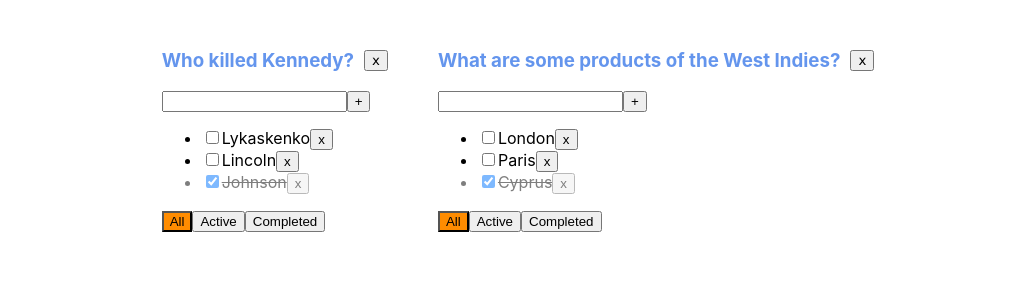
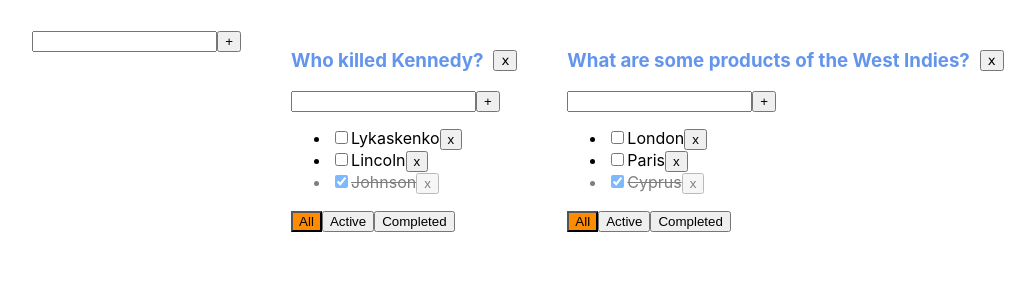
Before and after one commit to MariaSyrokvash/todoList, a React (Create React App) app: page / in a window 1280 px wide. Shown: the top 300 px of the page, without its empty margins (97-1132 px from the left). Built offline with nearby package versions, Linux system fonts and the light colour scheme.

Commit message:
feat: adding new ToDo List

```diff
--- a/src/AddItemForm.tsx
+++ b/src/AddItemForm.tsx
@@ -0,0 +1,43 @@
+import React, {ChangeEvent, KeyboardEvent, useState} from 'react';
+
+type AddItemFormPropsType = {
+	addItem: (title: string) => void
+}
+
+function AddItemForm(props: AddItemFormPropsType) {
+	const [newTaskTitle, setTitle] = useState('');
+	const [error, setError] = useState<string | null>(null);
+	const onChangeHandler = (event: ChangeEvent<HTMLInputElement>) => {setTitle(event.currentTarget.value)}
+	const onKeyPressHandler = (event: KeyboardEvent<HTMLInputElement>) => {
+		setError(null);
+
+		if (newTaskTitle.trim() !== '') {
+			if (event.key === 'Enter') {
+				props.addItem(newTaskTitle);
+				setTitle('');
+			}
+		} else {
+			setError('This field is required')
+		}
+	}
+	const onCLickAddTaskHandler = () => {
+		if (newTaskTitle.trim() !== '') {
+			props.addItem(newTaskTitle.trim());
+			setTitle('');
+		} else {
+			setError('This field is required')
+		}
+	}
+
+	return (
+		<div>
+			<input value={newTaskTitle} onChange={onChangeHandler} onKeyPress={onKeyPressHandler}
+						 className={error ? 'input-error' : ''}/>
+			<button onClick={onCLickAddTaskHandler}>+</button>
+			<div>      {error && <div className='error-message'>{error}</div>} </div>
+		</div>
+	)
+}
+
+
+export default AddItemForm
--- a/src/App.tsx
+++ b/src/App.tsx
@@ -2,21 +2,19 @@ import React, {useState} from 'react';
 import './App.css';
 import {TodoList} from './TodoList';
 import {v1} from 'uuid';
+import AddItemForm from './AddItemForm';
 
 export type FilterValuesType = 'all' | 'completed' | 'active'
-
 export type TaskType = {
 	id: string
 	title: string
 	isDone: boolean
 }
-
 type TodoListType = {
 	id: string
 	title: string
 	filter: FilterValuesType
 }
-
 type TaskStateType = {
 	[key: string]: Array<TaskType>
 }
@@ -31,7 +29,7 @@ function App() {
 		{id: toDoListsSecond, title: 'What are some products of the West Indies?', filter: 'all'}
 	])
 
-	const [tasks, setTasks] = useState<TaskStateType>({
+	const [tasksObj, setTasks] = useState<TaskStateType>({
 		[toDoListsFirst]: [
 			{id: v1(), title: 'Lykaskenko', isDone: false},
 			{id: v1(), title: 'Lincoln', isDone: false},
@@ -50,27 +48,24 @@ function App() {
 			title: title,
 			isDone: false
 		}
-		const findToDoList = tasks[toDoListID]
-		tasks[toDoListID] = [newTask, ...findToDoList]
-		setTasks({...tasks})
+		const findToDoList = tasksObj[toDoListID]
+		tasksObj[toDoListID] = [newTask, ...findToDoList]
+		setTasks({...tasksObj})
 	}
-
 	function removeTask(id: string, toDoListID: string) {
-		const findToDoList = tasks[toDoListID]
+		const findToDoList = tasksObj[toDoListID]
 		console.log(findToDoList)
-		tasks[toDoListID] = findToDoList.filter(task => task.id !== id)
-		setTasks({...tasks})
+		tasksObj[toDoListID] = findToDoList.filter(task => task.id !== id)
+		setTasks({...tasksObj})
 	}
-
 	function changeStatus(id: string, isDone: boolean, toDoListID: string) {
-		const findToDoList = tasks[toDoListID]
+		const findToDoList = tasksObj[toDoListID]
 		const task = findToDoList.find(task => task.id === id);
 		if (task) {
 			task.isDone = isDone;
-			setTasks({...tasks});
+			setTasks({...tasksObj});
 		}
 	}
-
 	function changeFilter(value: FilterValuesType, toDoListID: string) {
 		const findToDoList = toDoLists.find(todoList => todoList.id === toDoListID)
 
@@ -79,26 +74,43 @@ function App() {
 			setToDoList([...toDoLists])
 		}
 	}
-
 	function removeTodoList(toDoListID: string) {
 		const findToDoList = toDoLists.filter(todo => todo.id !== toDoListID)
 		setToDoList(findToDoList)
-		delete tasks[toDoListID]
-		setTasks({...tasks})
+		delete tasksObj[toDoListID]
+		setTasks({...tasksObj})
+	}
+
+	function addNewToDoList(title : string) {
+		const toDoList: TodoListType = {
+			id: v1(),
+			filter: 'all',
+			title: title
+		}
+		setToDoList([toDoList, ...toDoLists]);
+		setTasks({
+			...tasksObj,
+			[toDoList.id]: []
+		})
 	}
 
 	return (
 		<div className="App">
+			<AddItemForm addItem={addNewToDoList} />
 
-			{toDoLists.map(toDoList => {
-				let tasksForTodoList = tasks[toDoList.id];
+
+
+
+			{ toDoLists.map(toDoList => {
+				let tasksForTodoList = tasksObj[toDoList.id];
+
 
 				if (toDoList.filter === 'completed') {
-					tasksForTodoList = tasks[toDoList.id].filter(task => task.isDone === true)
+					tasksForTodoList = tasksObj[toDoList.id].filter(task => task.isDone === true)
 				}
 
 				if (toDoList.filter === 'active') {
-					tasksForTodoList = tasks[toDoList.id].filter(task => task.isDone === false)
+					tasksForTodoList = tasksObj[toDoList.id].filter(task => task.isDone === false)
 				}
 				return (
 					<TodoList title={toDoList.title}
--- a/src/TodoList.tsx
+++ b/src/TodoList.tsx
@@ -1,5 +1,6 @@
 import React, {ChangeEvent, KeyboardEvent, useState} from 'react';
 import {FilterValuesType, TaskType} from './App';
+import AddItemForm from './AddItemForm';
 
 type PropsType = {
 	id: string
@@ -14,38 +15,15 @@ type PropsType = {
 }
 
 export function TodoList(props: PropsType) {
-	const [newTaskTitle, setTitle] = useState('');
-	const [error, setError] = useState<string | null>(null);
-
-	const onChangeHandler = (event: ChangeEvent<HTMLInputElement>) => {
-		setTitle(event.currentTarget.value)
-	}
-	const onCLickAddTaskHandler = () => {
-		if (newTaskTitle.trim() !== '') {
-			props.addTask(newTaskTitle.trim(), props.id);
-			setTitle('');
-		} else {
-			setError('This field is required')
-		}
-	}
-	const onKeyPressHandler = (event: KeyboardEvent<HTMLInputElement>) => {
-		setError(null);
-
-		if (newTaskTitle.trim() !== '') {
-			if (event.key === 'Enter') {
-				props.addTask(newTaskTitle, props.id);
-				setTitle('');
-			}
-		} else {
-			setError('This field is required')
-		}
-	}
 
 	const onCLickAllFilterHandler = () => props.changeFilter('all', props.id)
 	const onCLickActiveFilterHandler = () => props.changeFilter('active', props.id)
 	const onCLickCompletedFilterHandler = () => props.changeFilter('completed', props.id)
+	const removeTodoList = () => props.removeTodoList(props.id)
 
-	const removeTodoList = () => props.removeTodoList(props.id)
+	const addTask = (title: string) => {
+		props.addTask(title, props.id)
+	}
 
 	return (
 		<div>
@@ -54,12 +32,7 @@ export function TodoList(props: PropsType) {
 					<h3>{props.title}</h3>
 					<button onClick={removeTodoList}>&#8569;</button>
 				</div>
-				<div>
-					<input value={newTaskTitle} onChange={onChangeHandler} onKeyPress={onKeyPressHandler}
-								 className={error ? 'input-error' : ''}/>
-					<button onClick={onCLickAddTaskHandler}>+</button>
-					<div>      {error && <div className='error-message'>{error}</div>} </div>
-				</div>
+				<AddItemForm addItem={addTask} />
 			</div>
 			<ul>
 				{
```
